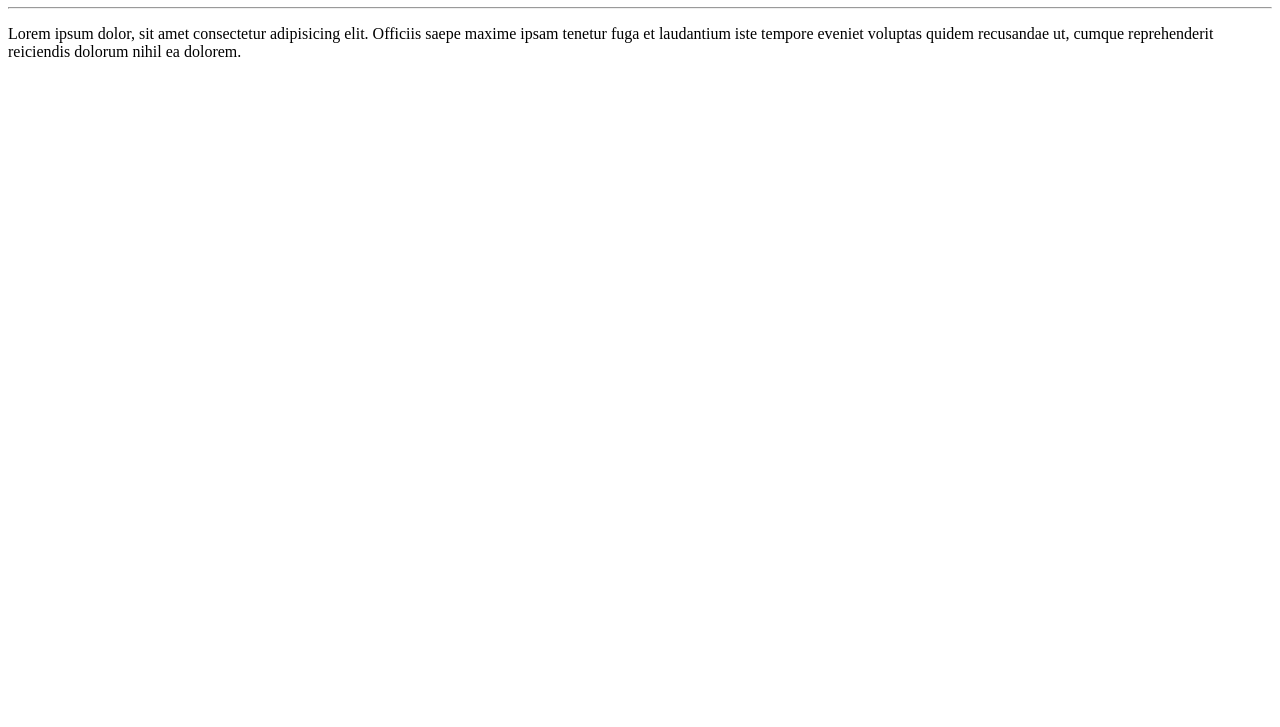
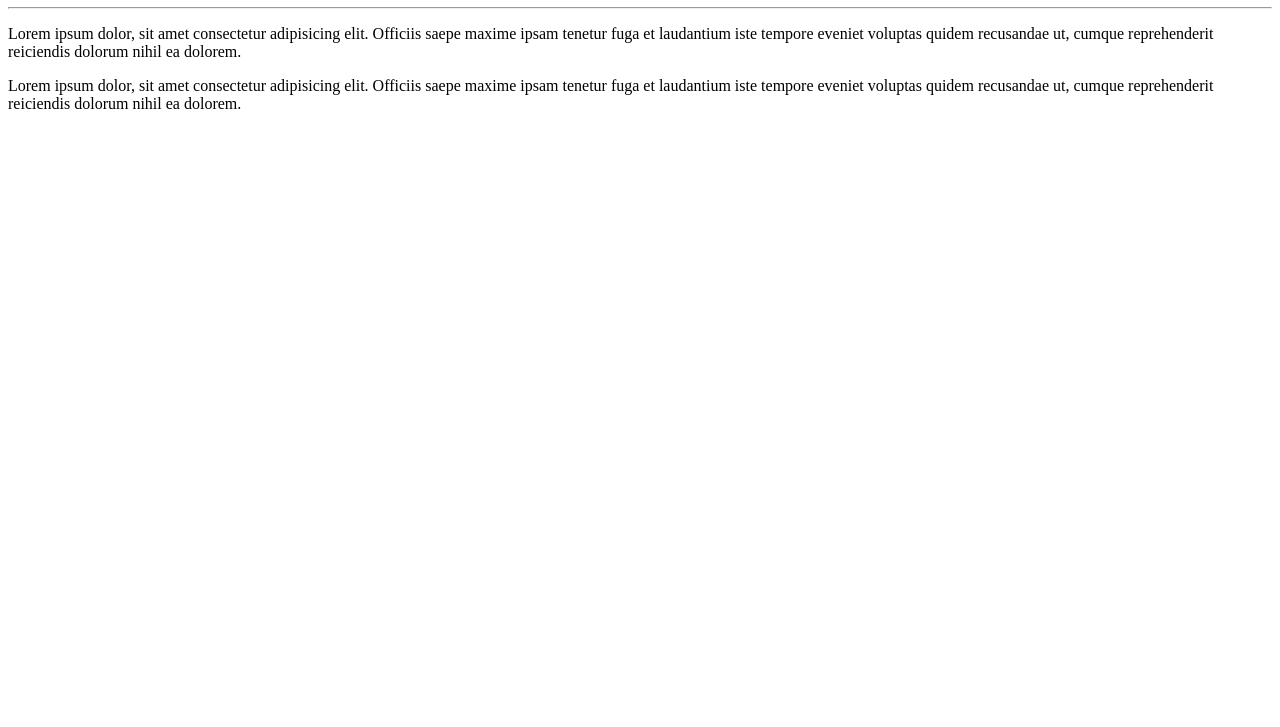
Before and after one commit to KevinBaudson/Ola-Mundo, a plain HTML site: page site-exemplo/index.html in a window 1280 px wide. Shown: the part 73-800 px from the top of the page. Drawn offline with Linux system fonts and the light colour scheme.

Commit message:
add um paragrafo

```diff
--- a/site-exemplo/index.html
+++ b/site-exemplo/index.html
@@ -13,5 +13,9 @@
     Officiis saepe maxime ipsam tenetur fuga et laudantium iste
     tempore eveniet voluptas quidem recusandae ut, cumque reprehenderit
     reiciendis dolorum nihil ea dolorem.</p>
+    <p>Lorem ipsum dolor, sit amet consectetur adipisicing elit.
+    Officiis saepe maxime ipsam tenetur fuga et laudantium iste
+    tempore eveniet voluptas quidem recusandae ut, cumque reprehenderit
+    reiciendis dolorum nihil ea dolorem.</p>
 </body>
 </html>
```
